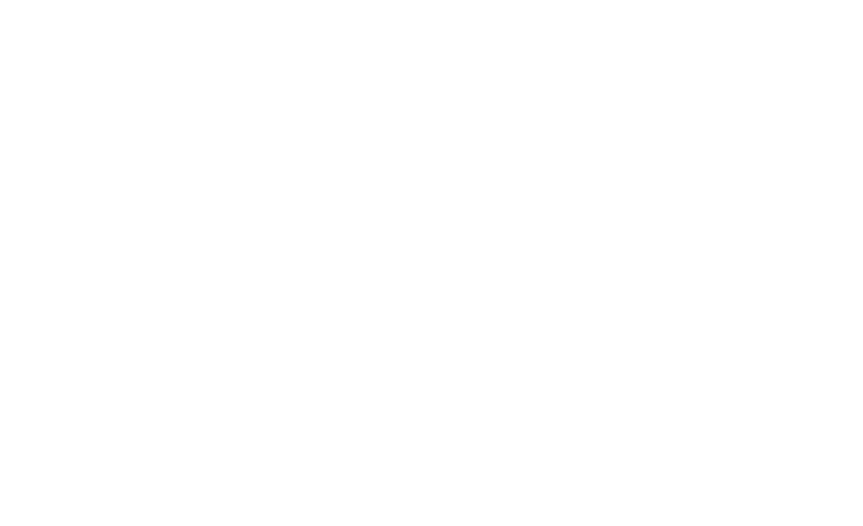
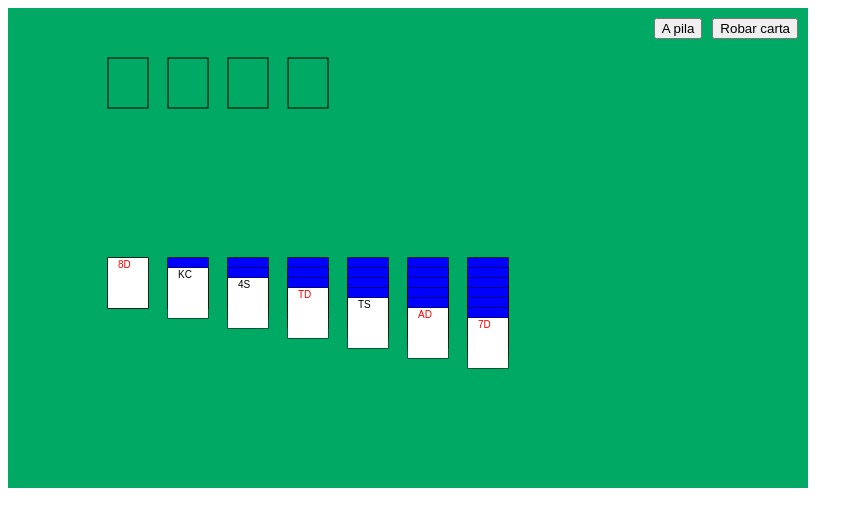
Before and after one commit to erick2ramos/html5-solitaire, a website: page index.html in a window 1280 px wide. Shown: the whole page, without its empty margins (0-863 px from the left). Drawn offline with Linux system fonts and the light colour scheme.

Commit message:
Drawing game on canvas, raw render

```diff
--- a/index.html
+++ b/index.html
@@ -1,6 +1,7 @@
 <!DOCTYPE html>
 <html>
   <head>
+    <script src='src/js/drawable-component.js'></script>
     <script src='src/js/card.js'></script>
     <script src='src/js/card-heap.js'></script>
     <script src='src/js/deck.js'></script>
@@ -8,6 +9,35 @@
     <script src='src/js/table.js'></script>
     <script src='src/js/player.js'></script>
     <script src='src/js/main-game.js'></script>
+    <script src='src/js/app.js'></script>
+
+    <style>
+      body{
+        text-align: center;
+      }
+      #screen { display:block; margin:0 auto; background-color:#F0F; }
+      .container{
+        position: relative;
+        float: left;
+      }
+      .controls{
+        position: absolute;
+        right: 10px;
+        top: 10px;
+      }
+      .controls button{
+        float: right;
+        margin-left: 10px;
+      }
+    </style>
   </head>
-  <body></body>
+  <body>
+    <div class='container'>
+      <canvas id='screen' width='800' height='480'></canvas>
+      <div class='controls'>
+        <button onclick='app.input(0, ["draw", ""])'>Robar carta</button>
+        <button onclick='app.input(0, ["hand", ""])'>A pila</button>
+      </div>
+    </div>
+  </body>
 </html>
--- /dev/null
+++ b/src/js/app.js
@@ -0,0 +1,33 @@
+function App(){
+  this.cnv = null;
+  this.ctx = null;
+  this.mg = null;
+}
+
+App.prototype.canvas = function(cnv){
+  if(cnv !== undefined){
+    this.cnv = cnv
+  }
+  return this.cnv;
+}
+
+App.prototype.input = function(player, action){
+  this.mg.input(player, action);
+  this.render();
+};
+
+App.prototype.run = function() {
+  this.mg = new MainGame();
+  this.mg.render(this.cnv, this.ctx);
+};
+
+App.prototype.render = function() {
+  this.mg.render(this.cnv, this.ctx);
+};
+
+window.onload = function(){
+  window.app = new App();
+  window.app.canvas(document.getElementById("screen"));
+  window.app.ctx = window.app.canvas().getContext("2d");
+  window.app.run();
+};
--- a/src/js/card.js
+++ b/src/js/card.js
@@ -1,13 +1,14 @@
 // Card Class
 function Card(value){
   this.value = value;
+  this.comp = new DrawableComponent(0, 0, 40, 50);
 }
 
 Card.prototype.figures = "SDCH";
 Card.prototype.values = "A23456789TJQK";
 
 Card.prototype.color = function(){
-  return (this.figures.indexOf(this.figure()) % 2 ? "B": "R");
+  return (this.figures.indexOf(this.figure()) % 2 === 0 ? "B": "R");
 };
 
 Card.prototype.number = function(){
@@ -25,3 +26,11 @@ Card.prototype.toString = function(){
 Card.prototype.isNext = function(card){
   return Card.prototype.values.indexOf(card.value[0]) + 1 === Card.prototype.values.indexOf(this.value[0]);
 };
+
+Card.prototype.render = function(canvas, ctx) {
+  ctx.strokeRect(this.comp.x, this.comp.y, this.comp.width, this.comp.height);
+  ctx.fillStyle = 'white'
+  ctx.fillRect(this.comp.x, this.comp.y, this.comp.width, this.comp.height);
+  ctx.fillStyle = this.color() === "B" ? "black" : "red";
+  ctx.fillText(this.value, this.comp.x + 10, this.comp.y + 10);
+};
--- /dev/null
+++ b/src/js/drawable-component.js
@@ -0,0 +1,6 @@
+function DrawableComponent(x, y, w, h){
+  this.x = x;
+  this.y = y;
+  this.width = w;
+  this.height = h
+}
--- a/src/js/main-game.js
+++ b/src/js/main-game.js
@@ -39,3 +39,10 @@ MainGame.prototype.input = function(player, actions){
   this[actions[0]](player, actions[1]);
   this.show();
 };
+
+MainGame.prototype.render = function(canvas, ctx) {
+  ctx.fillStyle = "#00AA64";
+  ctx.fillRect(0, 0, canvas.width, canvas.height);
+  this.table.render(canvas, ctx);
+  this.player.render(canvas, ctx);
+};
--- a/src/js/player.js
+++ b/src/js/player.js
@@ -1,6 +1,7 @@
 //Player
 function Player(){
   this.hand = new CardHeap();
+  this.comp = new DrawableComponent(100, 150, 0, 0);
 }
 
 Player.prototype.draw = function(deck) {
@@ -11,3 +12,12 @@ Player.prototype.draw = function(deck) {
 Player.prototype.show = function(){
   return this.hand.top();
 };
+
+Player.prototype.render = function(canvas, ctx) {
+  var tc = this.hand.top();
+  if(tc !== undefined){
+    tc.comp.x = this.comp.x;
+    tc.comp.y = this.comp.y;
+    tc.render(canvas, ctx);
+  }
+};
--- a/src/js/solitaire-stack.js
+++ b/src/js/solitaire-stack.js
@@ -2,6 +2,7 @@
 function SolitaireStack(){
   this.hidden = new CardHeap();
   this.visible = new CardHeap();
+  this.comp = new DrawableComponent();
 }
 
 SolitaireStack.prototype.merge = function(heap){
@@ -27,3 +28,18 @@ SolitaireStack.prototype.uncover = function(){
 SolitaireStack.prototype.toString = function(){
   return "("+ this.hidden.size() +")- " + this.visible;
 };
+
+SolitaireStack.prototype.render = function(canvas, ctx) {
+  ctx.strokeRect(this.comp.x, this.comp.y, 40, 50);
+  for(var i = 0; i < this.hidden.cards.length; i++){
+    ctx.strokeRect(this.comp.x, this.comp.y + (i * 10), 40, 50);
+    ctx.fillStyle = "blue";
+    ctx.fillRect(this.comp.x, this.comp.y + (i * 10), 40, 50);
+  }
+  for(var j = 0; j < this.visible.cards.length; j++){
+    var tc = this.visible.cards[j];
+    tc.comp.x = this.comp.x;
+    tc.comp.y = this.comp.y + (i * 10) + (j * 10);
+    this.visible.cards[j].render(canvas, ctx);
+  }
+};
--- a/src/js/table.js
+++ b/src/js/table.js
@@ -10,6 +10,8 @@ function Table(){
       aHeap.draw(this.deck);
     };
     aHeap.uncover();
+    aHeap.comp.x = 100 + (60*i);
+    aHeap.comp.y = 250;
     this.stacks.push(aHeap);
   }
   for(i = 0; i < 4; i++){
@@ -80,3 +82,18 @@ Table.prototype.show = function(){
   }
   return output;
 };
+
+Table.prototype.render = function(canvas, ctx) {
+  for(var i = 0; i < this.piles.length; i++){
+    ctx.strokeRect(100 + (i * 60), 50, 40, 50);
+    var tc = this.piles[i].top();
+    if(tc !== undefined){
+      tc.comp.x = 100 + (i * 60);
+      tc.comp.y = 50;
+      tc.render(canvas, ctx);
+    }
+  }
+  for(var i = 0; i < this.stacks.length; i++){
+    this.stacks[i].render(canvas, ctx);
+  }
+};
```
